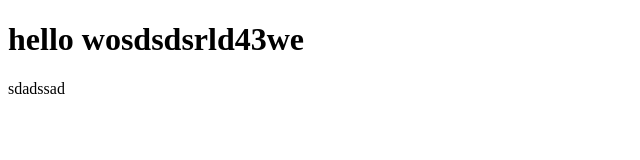
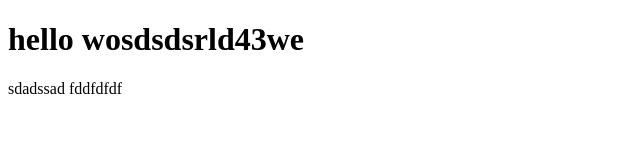
Before and after one commit to OsmanBahadirYlmz/JScript, a plain HTML site: page index.html in a window 1280 px wide. Shown: the full height of the page, 0-640 px from the left. Drawn offline with Linux system fonts and the light colour scheme.

Commit message:
second change

```diff
--- a/index.html
+++ b/index.html
@@ -9,5 +9,6 @@
 <body>
    <h1>hello wosdsdsrld43we</h1>
    sdadssad
+   fddfdfdf
 </body>
 </html>
```
